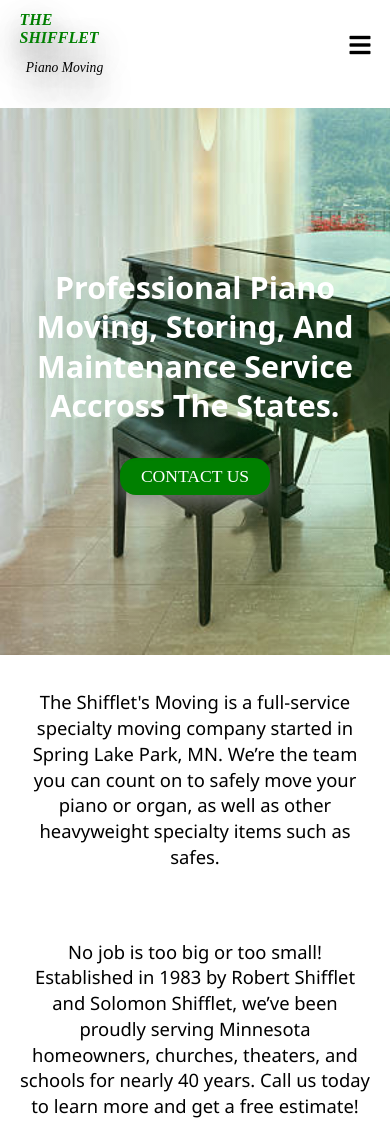
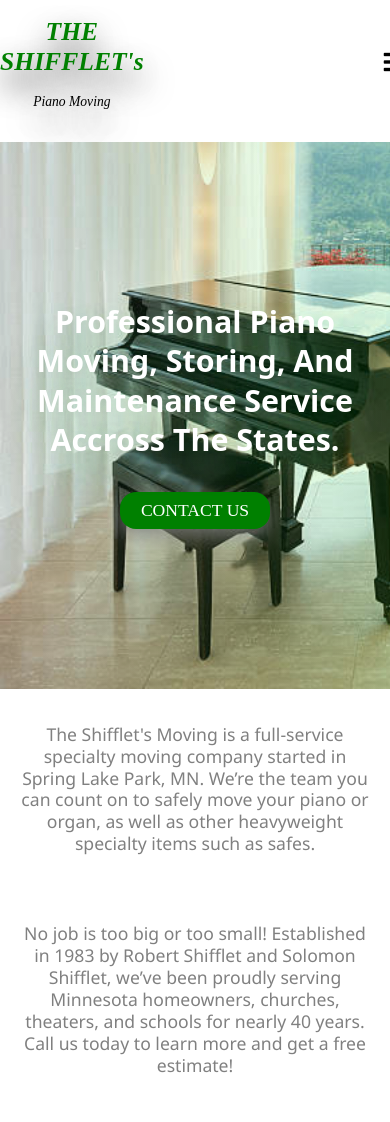
Before and after one commit to swift-protocols/delivery, a plain HTML site: page index.html in a window 390 px wide. Shown: the top 1122 px of the page. Drawn offline with Linux system fonts and the light colour scheme.

Commit message:
Add files via upload

```diff
--- a/index.html
+++ b/index.html
@@ -16,7 +16,7 @@
         <div class="nav">
             <div class="header-div">
                 <h1 class="header-div-text">
-                   THE SHIFFLET
+                   THE SHIFFLET's
                 </h1>
                 <p class="header-div-parag">
                     Piano Moving
--- a/styles.css
+++ b/styles.css
@@ -218,7 +218,7 @@ label{
 @media screen and (max-width: 800px) {
 
     .header{
-        display: block;
+        display: inline-block;
         margin: auto;
         width: auto ;
     }
@@ -228,7 +228,8 @@ label{
         justify-items: space-between;
     }
     .header-div-text {
-        font-size: 1rem ;
+        font-size: 1.6rem ;
+        text-align: center;
     }
     .header-div-parag{
         font-size: .85rem;
@@ -289,9 +290,10 @@ label{
 
 .desc-small {
     text-align: center;
-    font-size: 1.15rem;
+    font-size: 1.1rem;
     word-spacing: 1.1;
-    line-height: 1.4;
+    line-height: 1.25;
+    color: gray;
 
 }
 .contact-article{
```
